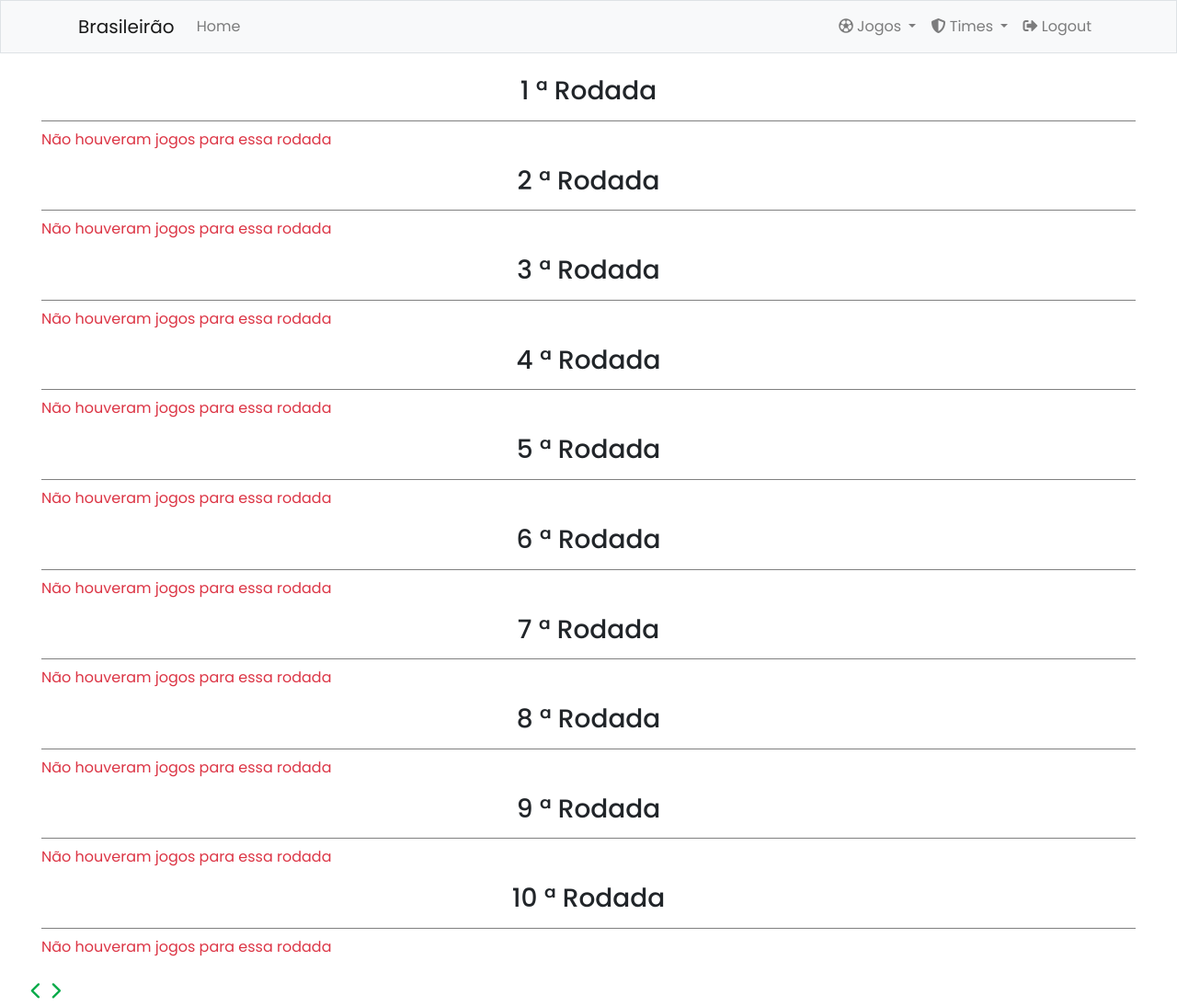
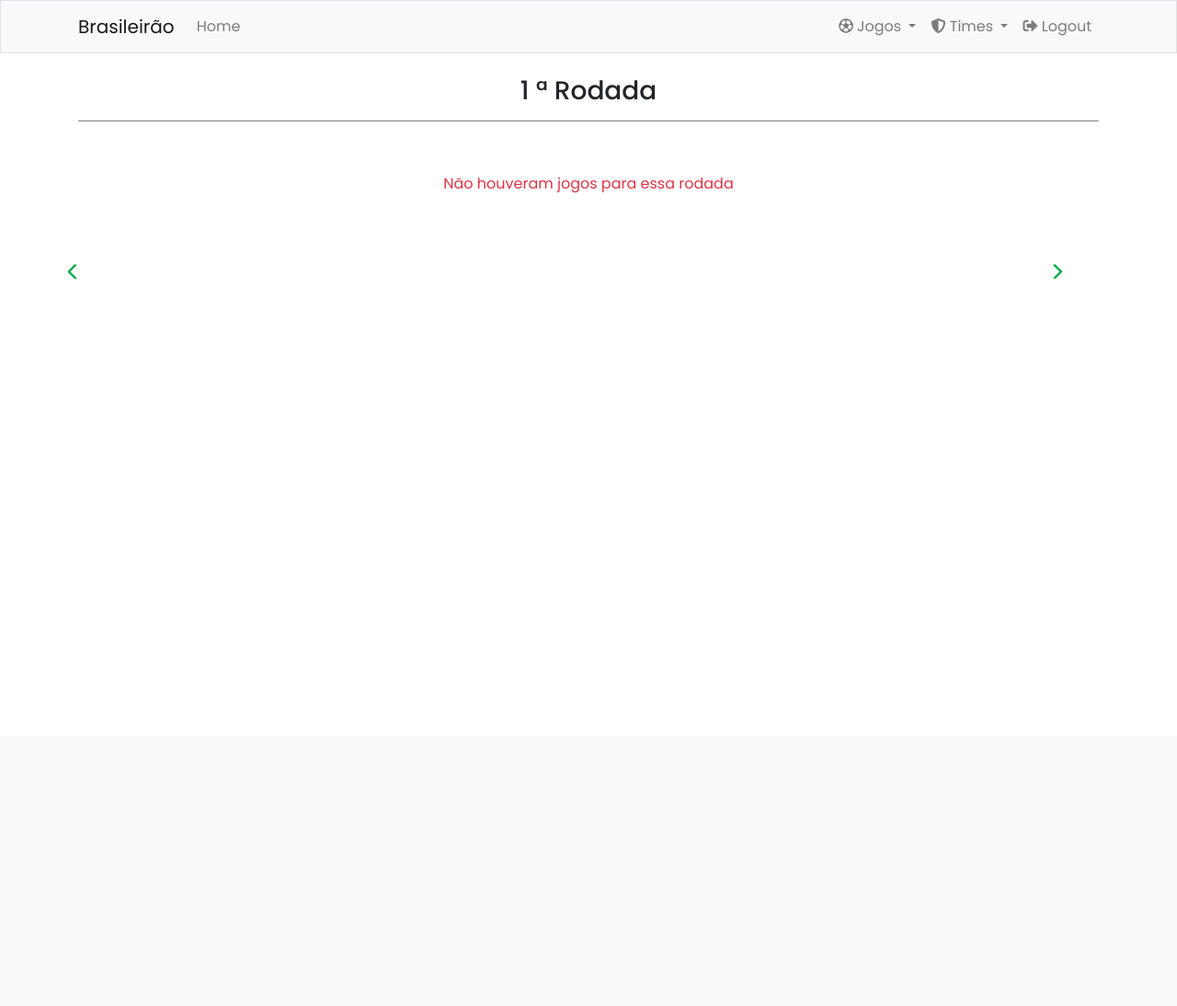
Before and after one commit to rdgrb/projeto-techweb, a Flask app: page /jogos/ in a window 1280 px wide. Shown: the whole page at 92% size. After the commit the page ends 304 px from the top, so only its background shows below. Run offline with Flask 2, Linux system fonts and the light colour scheme; the visitor is signed in with stand-in values (Sample User, id 1); data that the repository does not hold is empty; some libraries are stand-ins or nearby versions.

Commit message:
Atualizado classes do carousel de rodadas

```diff
--- a/jogos/templates/listarjogos.html
+++ b/jogos/templates/listarjogos.html
@@ -1,12 +1,12 @@
 {% extends "base.html"%}
 
 {% block app_content %}
-<div class="row">
-    <div class="col-xl-12">
+<div class="container">
+    <div class="row justify-content-center">
+        <div class="w-100">
             <div id="carousel-table" class="carousel slide" data-ride="carousel" data-interval="false">
                 <div class="carousel-inner" role="listbox">
-                <!-- carousel confrontos -->
-                <div id="carousel-small-table1" class="carousel slide col-xl-12 col-sm-12" data-ride="carousel"
+                    <div id="carousel-small-table1" class="carousel slide w-100" data-ride="carousel"
                         data-interval="false">
                         <div class="carousel-inner" role="listbox">
 
@@ -15,7 +15,7 @@
                             {% if rodadaActive == rodada %}
                             {% set active = 'active' %}
                             {% endif %}
-                        <div class="item {{active}}">
+                            <div class="carousel-item {{active}}">
                                 <div class="col-xl-12">
                                     <h3 class="fonte-titulo titulo-carousel-small">{{rodada}} ª Rodada</h3>
                                     <ul class="lista-jogos">
@@ -73,14 +73,16 @@
                                         </li>
 
                                         {% else %}
+                                        <div class="d-flex justify-content-center align-items-center" style="height: 120px">
                                             <span class="text-danger">Não houveram jogos para essa rodada</span>
+                                        </div>
                                         {% endfor %}
                                     </ul>
                                 </div>
                             </div>
                             {% endfor %}
                         </div>
-                    <!-- Controls -->
+                        <div class="d-flex justify-content-between">
                             <a class="left carousel-control" href="#carousel-small-table1" role="button" data-slide="prev">
                                 <span
                                     class="lista-jogos__navegacao--setas lista-jogos__navegacao--seta-esquerda  lista-jogos__navegacao--setas-ativa"
@@ -106,9 +108,11 @@
                                 <span class="sr-only">Próximo</span>
                             </a>
                         </div>
+                    </div>
 
                 </div><!-- #carousel-table -->
             </div>
         </div>
     </div>
+</div>
 {% endblock %}
```
Lines whose indentation alone changed are shown as unchanged.
